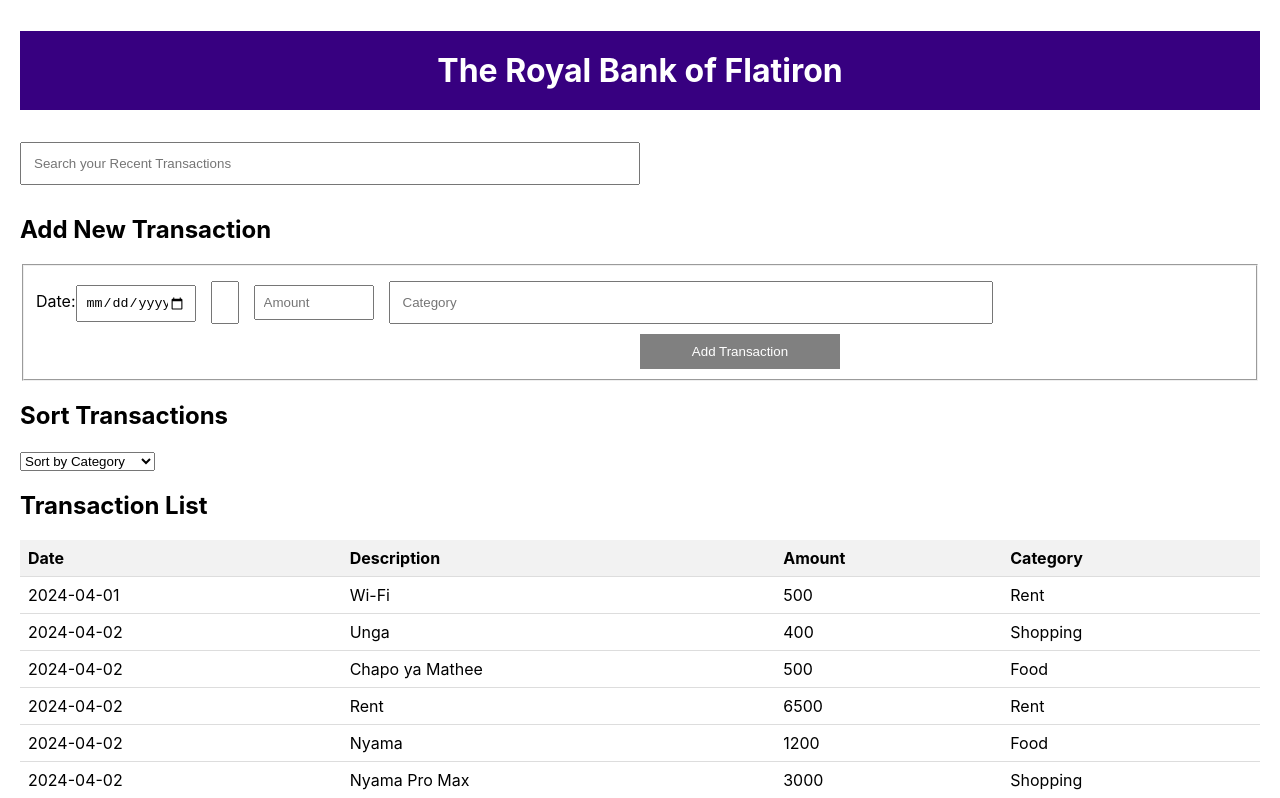
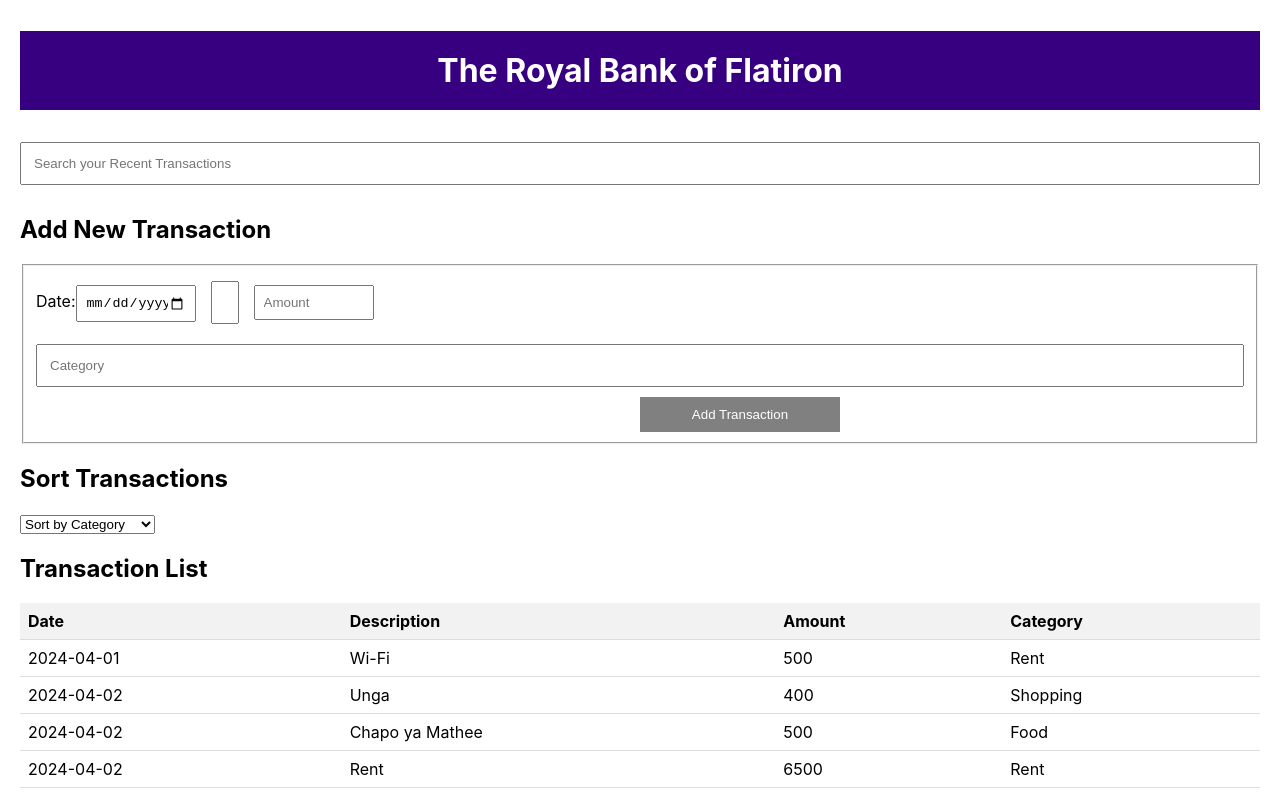
Before and after one commit to Kipkorir4/bank-of-flatiron, a React (Create React App) app: page / in a window 1280 px wide. Shown: the top 798 px of the page. Built offline with nearby package versions, Linux system fonts and the light colour scheme.

Commit message:
3rd push

```diff
--- a/src/styles/AddTransactionForm.css
+++ b/src/styles/AddTransactionForm.css
@@ -8,9 +8,7 @@
     max-width: 100%;
   } */
 
-  h2 {}
-
-  input{
+input{
     padding: 8px;
     margin-bottom: 10px;
     width: 100px;
--- a/src/styles/FilterTransactions.css
+++ b/src/styles/FilterTransactions.css
@@ -1,6 +1,6 @@
 input[type="text"] {
     padding: 12px;
-    width: 50%;
+    width: 100%;
     box-sizing: border-box;
     margin-top: 10px;
   }
```
